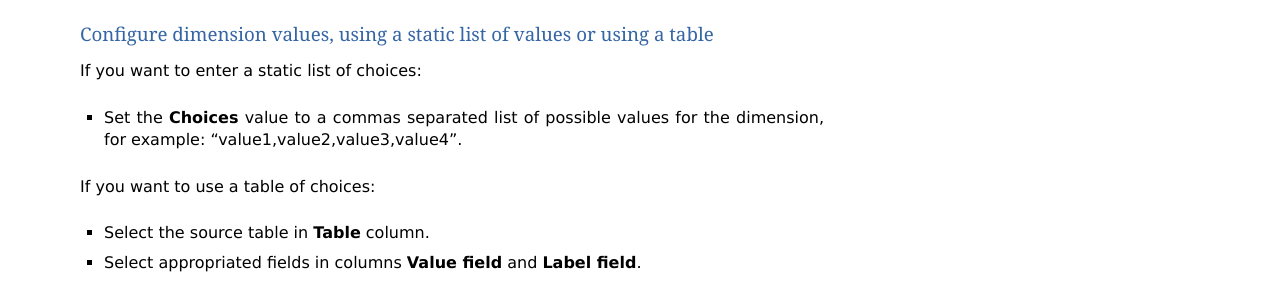
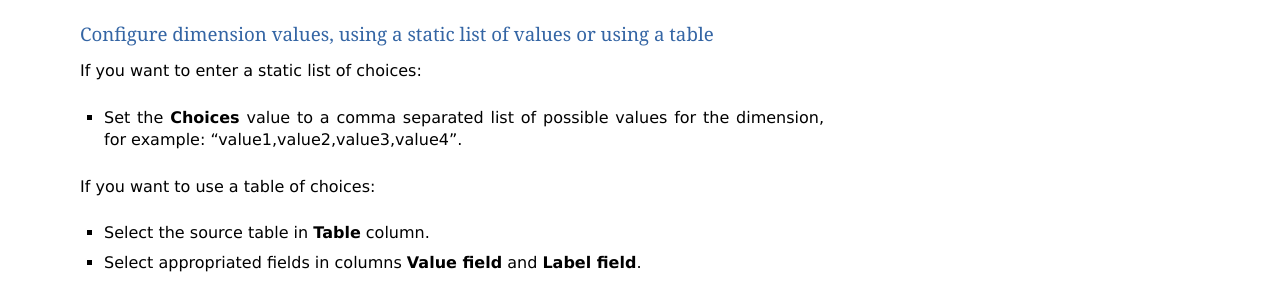
Before and after one commit to camptocamp/QGIS-DimensionsSelector, a Sphinx documentation site: the page built from help/source/index.rst, in a window 1280 px wide. Shown: the part 344-644 px from the top of the page. Built offline with Sphinx 7.4.7, drawn with Linux system fonts in a browser that asks for light colours.

Commit message:
Fix typo in help

```diff
--- a/help/source/index.rst
+++ b/help/source/index.rst
@@ -20,7 +20,7 @@ Configure dimension values, using a static list of values or using a table
 
 If you want to enter a static list of choices:
 
-* Set the **Choices** value to a commas separated list of possible values for the dimension, for example: "value1,value2,value3,value4".
+* Set the **Choices** value to a comma separated list of possible values for the dimension, for example: "value1,value2,value3,value4".
 
 If you want to use a table of choices:
 
```
Also changed, not shown: 1 other file.
